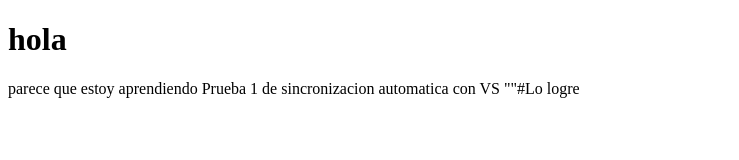
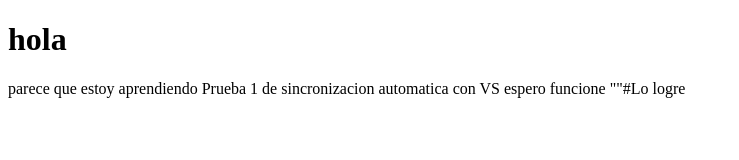
Before and after one commit to Diana-Patino/Talento_Tech, a plain HTML site: page 6_Git/githtm.html in a window 1280 px wide. Shown: the whole page, without its empty margins (0-739 px from the left). Drawn offline with Linux system fonts and the light colour scheme.

Commit message:
espero funcione

```diff
--- a/6_Git/githtm.html
+++ b/6_Git/githtm.html
@@ -6,6 +6,7 @@
 
 <p1>parece que estoy aprendiendo</p1>
 <p2>Prueba 1 de sincronizacion automatica con VS</p2>
+<p3> espero funcione </p3>
 
 
 </body>
```
